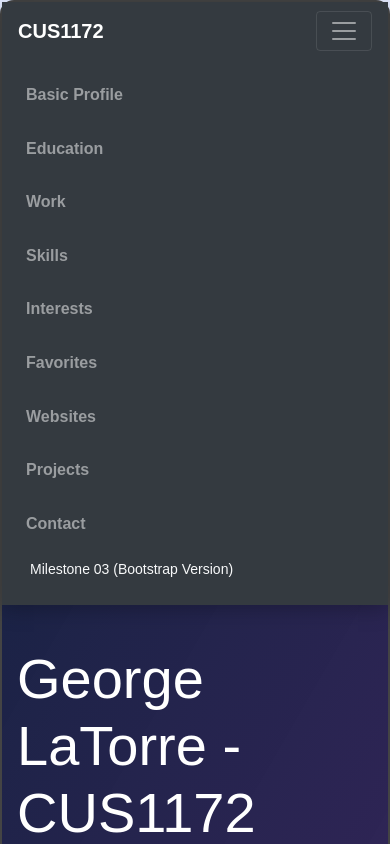
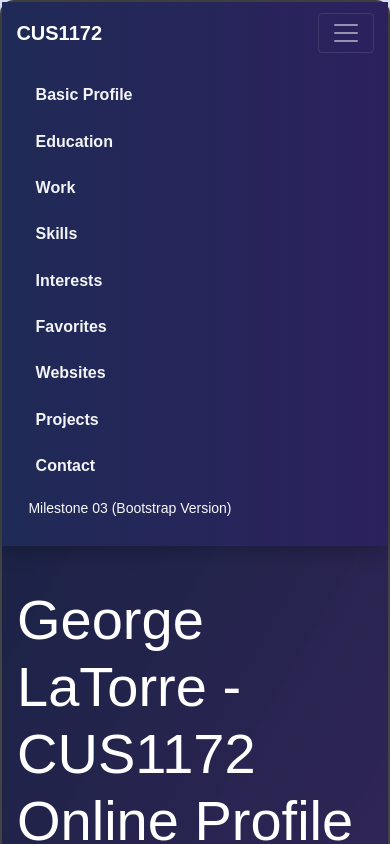
Before and after one commit to remoto00/CUS1172_2026LaTorre, a plain HTML site: page milestone3.html in a window 390 px wide. Both pictures are taken after a click on the button "Toggle navigation". Shown: the top 844 px of the page. Drawn offline with nearby package versions, Linux system fonts and the light colour scheme.

Commit message:
Update mycss_tablet.css

```diff
--- a/css/mycss_tablet.css
+++ b/css/mycss_tablet.css
@@ -35,6 +35,36 @@ body.milestone3-theme {
   background: linear-gradient(90deg, #2f3f7a, #5f3d8d);
   color: #fff;
 }
+
+
+.milestone3-theme .navbar {
+  padding: 0.65rem 0.9rem;
+  background: linear-gradient(90deg, #1f2a56 0%, #2c215d 100%) !important;
+}
+
+.milestone3-theme .navbar-nav {
+  list-style: none;
+  padding-left: 0;
+  margin: 0.6rem 0 0;
+}
+
+.milestone3-theme .navbar .nav-item {
+  margin: 0.2rem 0;
+}
+
+.milestone3-theme .navbar .nav-link {
+  color: rgba(255, 255, 255, 0.95) !important;
+  font-weight: 600;
+  border-radius: 10px;
+  padding: 0.45rem 0.7rem;
+}
+
+.milestone3-theme .navbar .nav-link:hover,
+.milestone3-theme .navbar .nav-link:focus {
+  background: rgba(255, 255, 255, 0.14);
+  text-decoration: none;
+}
+
 div {
   padding: 8px;
 }
```
